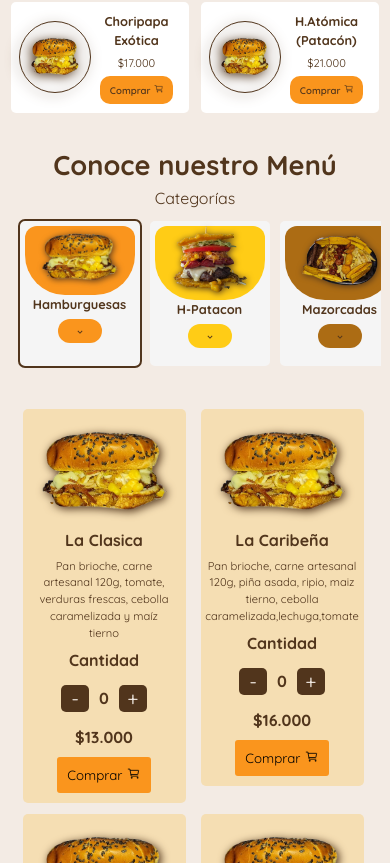
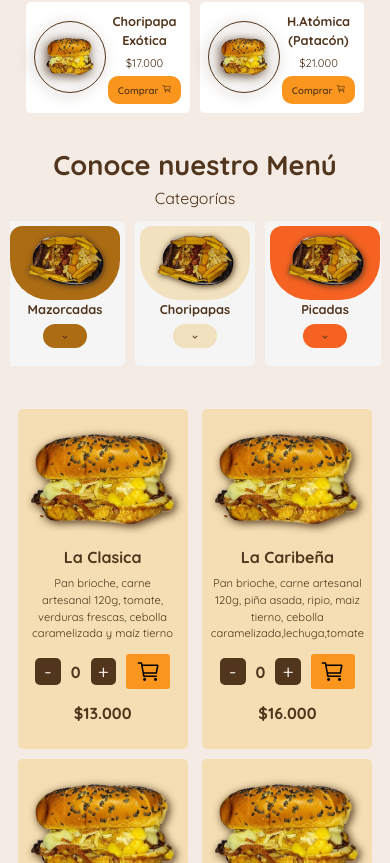
Before and after one commit to IngJuanMa/Arreboles-WebSite, a React (Vite) app: page / in a window 390 px wide. Shown: the part 1137-2000 px from the top of the page. Built offline with nearby package versions, Linux system fonts and the light colour scheme; a web font is replaced by a local one.

Commit message:
Correccion de errores de responsividad

```diff
--- a/src/Components/CardProduct/CardProduct.css
+++ b/src/Components/CardProduct/CardProduct.css
@@ -4,13 +4,14 @@
     align-items: center;
     background: wheat;
     margin: 3px;
-    width: 143px;
+    width: 150px;
+    height: 320px;
     padding: 10px;
     border-radius: 5px;
 }
 
 .CardProducto img{
-    width: 90%;
+    width: 100%;
     filter: drop-shadow(2px 2px 4px var(--color-marron));
 }
 .CardProducto h4,
@@ -33,6 +34,13 @@
     font-weight: 900;
 }
 
+.contadorycomprar{
+    display: flex;
+    align-items: center;
+    justify-content: center;
+    gap: 10px;
+    padding: 3px;
+}
 .boton{
     font-family: var(--font-Monserrat);
     font-size: 20px;
@@ -45,11 +53,12 @@
 
 .boton-comprar{
     border: none;
-    margin-top: 5px;
-    padding: 10px;
+    padding: 5px;
     background-color: var(--color-naranja);
     font-family: var(--font-Monserrat);
     display: flex;
-    gap: 5px ;
+    align-items: center;
+    justify-content: center;
+    width: 50%;
     border-radius: 3px;
 }
--- a/src/Components/CardProduct/index.jsx
+++ b/src/Components/CardProduct/index.jsx
@@ -4,7 +4,7 @@
 import { useState } from 'react';
 
 
-const CardProduct = ({nombre, ingredientes,precio,imagen}) => {
+const CardProduct = ({ nombre, ingredientes, precio, imagen }) => {
 
     const [Contador, SetContador] = useState(0);
 
@@ -16,17 +16,19 @@
             <img src={imagen} />
             <h4>{nombre}</h4>
             <p>{ingredientes}</p>
-            <h4>Cantidad</h4>
-            <div className='contadorProducto' >
-                <button onClick={RestarContador} className='boton'>-</button>
-                <span>{Contador}</span>
-                <button onClick={SumarContador} className='boton'>+</button>
+            <div className='contadorycomprar'>
+                <div className='contadorProducto' >
+                    <button onClick={RestarContador} className='boton'>-</button>
+                    <span>{Contador}</span>
+                    <button onClick={SumarContador} className='boton'>+</button>
+                </div>
+                <button className='boton-comprar'>
+                    <IoCartOutline size={25}/>
+                </button>
             </div>
+
             <h4>${precio}</h4>
-            <button className='boton-comprar'>
-                Comprar
-                <IoCartOutline />
-            </button>
+
         </article>
     )
 }
--- a/src/pages/Home/Home.css
+++ b/src/pages/Home/Home.css
@@ -80,7 +80,6 @@
   gap: 10px;
   padding: 4px;
   margin-top: 0;
-  box-shadow: 2px 2px 2px var(--color-naranja);
   border-radius: 10px;
 }
 
--- a/src/pages/Menu/Productos.css
+++ b/src/pages/Menu/Productos.css
@@ -26,9 +26,9 @@
 }
 
 .destacados {
-    display: grid;
-    grid-template-columns: 1fr 1fr;
-    place-items: center;
+    display: flex;
+    flex-wrap: wrap;
+    justify-content: center;
     gap: 10px;
     padding: 10px;
 }
@@ -59,7 +59,7 @@
     align-items: center;
     background: white;
     /* box-shadow: 2px 2px 5px var(--color-marron); */
-    width: 90%;
+    width: 40%;
     border-radius: 5px;
     color: var(--color-marron);
     text-align: center;
@@ -123,6 +123,8 @@
 
 .carruselproduc {
     display: flex;
+    align-items: center;
+    justify-content: center;
     gap: 10px;
 }
 
@@ -132,11 +134,16 @@
 }
 
 .CardsProductos {
-    width: 90%;
+    width: 95%;
     margin: 30px 0;
-    display: grid;
-    grid-template-columns: 1fr 1fr;
-    gap: 5px;
+    display: flex;
+    justify-content: space-evenly;
+    flex-wrap: wrap;
+    gap: 4px;
+}
+.div{
+    margin: 0;
+    padding: 0;
 }
 
 .titulomen {
```
